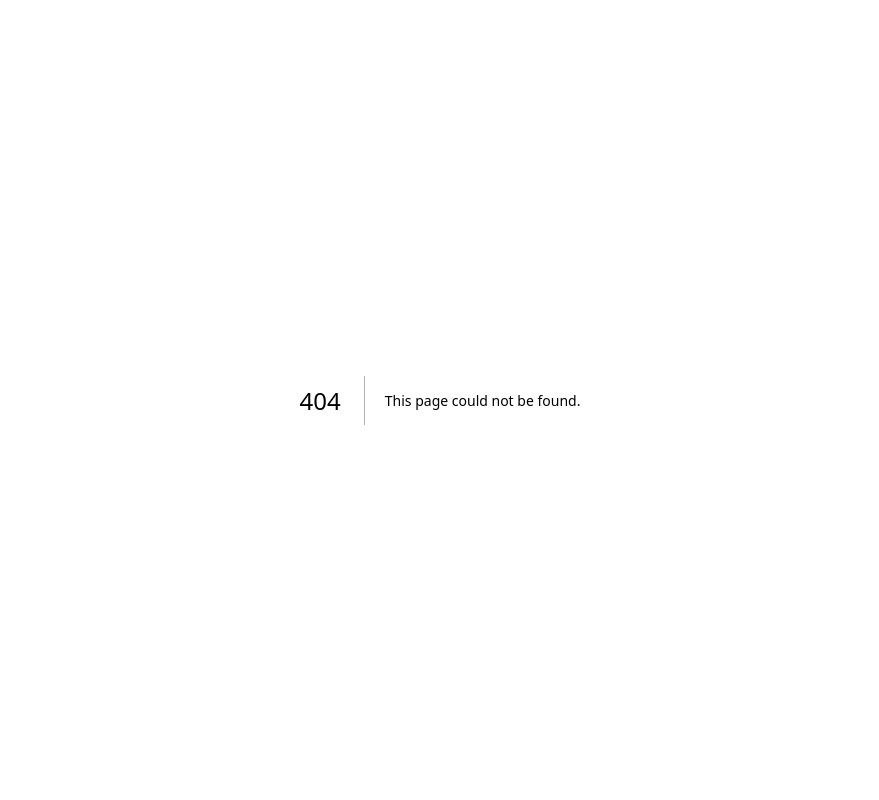
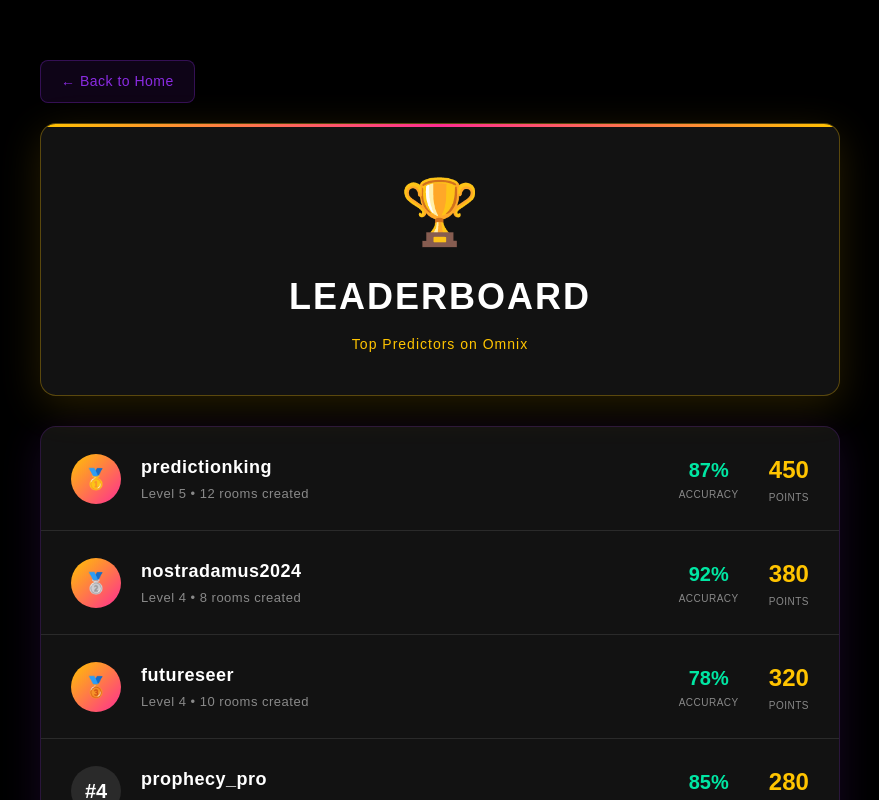
Before and after one commit to Srubin18/omnix-app, a Next.js app: page /leaderboard in a window 1280 px wide. Before the commit this address had no page. Shown: the top 800 px of the page, without its empty margins (200-1079 px from the left). Built offline with nearby package versions, Linux system fonts and the light colour scheme; sample sign-in values are in the browser's storage.

Commit message:
Create page.tsx
leaderboard changes

```diff
--- /dev/null
+++ b/app/leaderboard/page.tsx
@@ -0,0 +1,310 @@
+"use client";
+
+import { useState, useEffect } from "react";
+import { useRouter } from "next/navigation";
+
+interface LeaderboardEntry {
+  username: string;
+  points: number;
+  level: number;
+  roomsCreated: number;
+  accuracy: number;
+}
+
+export default function LeaderboardPage() {
+  const router = useRouter();
+  const [leaderboard, setLeaderboard] = useState<LeaderboardEntry[]>([]);
+  const [currentUser, setCurrentUser] = useState<string>("");
+
+  useEffect(() => {
+    // Get current user
+    const userStr = localStorage.getItem("omnix-user");
+    if (!userStr) {
+      router.push("/");
+      return;
+    }
+
+    const user = JSON.parse(userStr);
+    setCurrentUser(user.username || user.name);
+
+    // For MVP1, create mock leaderboard with current user
+    const mockLeaderboard: LeaderboardEntry[] = [
+      {
+        username: user.username || user.name,
+        points: user.stats?.points || 0,
+        level: user.stats?.level || 1,
+        roomsCreated: user.stats?.roomsCreated || 0,
+        accuracy: user.stats?.totalPredictions > 0
+          ? Math.round((user.stats.correctPredictions / user.stats.totalPredictions) * 100)
+          : 0
+      },
+      // Mock other users for demo
+      {
+        username: "predictionking",
+        points: 450,
+        level: 5,
+        roomsCreated: 12,
+        accuracy: 87
+      },
+      {
+        username: "nostradamus2024",
+        points: 380,
+        level: 4,
+        roomsCreated: 8,
+        accuracy: 92
+      },
+      {
+        username: "futureseer",
+        points: 320,
+        level: 4,
+        roomsCreated: 10,
+        accuracy: 78
+      },
+      {
+        username: "prophecy_pro",
+        points: 280,
+        level: 3,
+        roomsCreated: 7,
+        accuracy: 85
+      }
+    ];
+
+    // Sort by points
+    const sorted = mockLeaderboard.sort((a, b) => b.points - a.points);
+    setLeaderboard(sorted);
+  }, [router]);
+
+  const getRankIcon = (rank: number) => {
+    if (rank === 0) return "🥇";
+    if (rank === 1) return "🥈";
+    if (rank === 2) return "🥉";
+    return `#${rank + 1}`;
+  };
+
+  return (
+    <div style={{
+      minHeight: "100vh",
+      background: "#000000",
+      padding: "20px"
+    }}>
+      <div style={{
+        maxWidth: "800px",
+        margin: "0 auto",
+        paddingTop: "40px"
+      }}>
+        {/* Back Button */}
+        <button
+          onClick={() => router.push("/home")}
+          style={{
+            marginBottom: "20px",
+            padding: "10px 20px",
+            background: "rgba(138, 43, 226, 0.1)",
+            color: "#8A2BE2",
+            border: "1px solid rgba(138, 43, 226, 0.3)",
+            borderRadius: "8px",
+            fontSize: "14px",
+            cursor: "pointer",
+            transition: "all 0.3s",
+            letterSpacing: "0.5px"
+          }}
+          onMouseOver={(e) => {
+            e.currentTarget.style.background = "#8A2BE2";
+            e.currentTarget.style.color = "#FFFFFF";
+          }}
+          onMouseOut={(e) => {
+            e.currentTarget.style.background = "rgba(138, 43, 226, 0.1)";
+            e.currentTarget.style.color = "#8A2BE2";
+          }}
+        >
+          ← Back to Home
+        </button>
+
+        {/* Header */}
+        <div style={{
+          background: "#121212",
+          padding: "40px",
+          borderRadius: "16px",
+          boxShadow: "0 10px 40px rgba(255, 196, 0, 0.15)",
+          marginBottom: "30px",
+          border: "1px solid rgba(255, 196, 0, 0.3)",
+          position: "relative",
+          overflow: "hidden",
+          textAlign: "center"
+        }}>
+          <div style={{
+            position: "absolute",
+            top: "0",
+            left: "0",
+            right: "0",
+            height: "3px",
+            background: "linear-gradient(90deg, #FFC400, #FF2D92, #FFC400)",
+          }} />
+
+          <div style={{ fontSize: "64px", marginBottom: "10px" }}>🏆</div>
+          <h1 style={{
+            fontSize: "36px",
+            fontWeight: "700",
+            color: "#FFFFFF",
+            margin: "0 0 10px 0",
+            letterSpacing: "2px"
+          }}>
+            LEADERBOARD
+          </h1>
+          <p style={{
+            color: "#FFC400",
+            fontSize: "14px",
+            letterSpacing: "1px"
+          }}>
+            Top Predictors on Omnix
+          </p>
+        </div>
+
+        {/* Leaderboard List */}
+        <div style={{
+          background: "#121212",
+          borderRadius: "16px",
+          boxShadow: "0 10px 40px rgba(138, 43, 226, 0.15)",
+          border: "1px solid rgba(138, 43, 226, 0.2)",
+          overflow: "hidden"
+        }}>
+          {leaderboard.map((entry, index) => {
+            const isCurrentUser = entry.username === currentUser;
+
+            return (
+              <div
+                key={entry.username}
+                style={{
+                  padding: "25px 30px",
+                  borderBottom: index < leaderboard.length - 1 ? "1px solid rgba(255, 255, 255, 0.1)" : "none",
+                  background: isCurrentUser ? "rgba(138, 43, 226, 0.1)" : "transparent",
+                  display: "flex",
+                  alignItems: "center",
+                  justifyContent: "space-between",
+                  transition: "all 0.3s"
+                }}
+                onMouseOver={(e) => {
+                  if (!isCurrentUser) {
+                    e.currentTarget.style.background = "rgba(255, 255, 255, 0.03)";
+                  }
+                }}
+                onMouseOut={(e) => {
+                  if (!isCurrentUser) {
+                    e.currentTarget.style.background = "transparent";
+                  }
+                }}
+              >
+                {/* Rank + User */}
+                <div style={{ display: "flex", alignItems: "center", gap: "20px", flex: 1 }}>
+                  <div style={{
+                    width: "50px",
+                    height: "50px",
+                    borderRadius: "50%",
+                    background: index < 3 ? "linear-gradient(135deg, #FFC400, #FF2D92)" : "rgba(255, 255, 255, 0.1)",
+                    display: "flex",
+                    alignItems: "center",
+                    justifyContent: "center",
+                    fontSize: "20px",
+                    fontWeight: "700",
+                    color: "#FFFFFF"
+                  }}>
+                    {getRankIcon(index)}
+                  </div>
+
+                  <div>
+                    <div style={{
+                      fontSize: "18px",
+                      fontWeight: "600",
+                      color: "#FFFFFF",
+                      letterSpacing: "0.5px"
+                    }}>
+                      {entry.username}
+                      {isCurrentUser && (
+                        <span style={{
+                          marginLeft: "10px",
+                          fontSize: "12px",
+                          color: "#8A2BE2",
+                          background: "rgba(138, 43, 226, 0.2)",
+                          padding: "3px 8px",
+                          borderRadius: "4px",
+                          letterSpacing: "1px"
+                        }}>
+                          YOU
+                        </span>
+                      )}
+                    </div>
+                    <div style={{
+                      fontSize: "13px",
+                      color: "rgba(255, 255, 255, 0.5)",
+                      marginTop: "3px",
+                      letterSpacing: "0.5px"
+                    }}>
+                      Level {entry.level} • {entry.roomsCreated} rooms created
+                    </div>
+                  </div>
+                </div>
+
+                {/* Stats */}
+                <div style={{ display: "flex", gap: "30px", alignItems: "center" }}>
+                  <div style={{ textAlign: "center" }}>
+                    <div style={{
+                      fontSize: "20px",
+                      fontWeight: "700",
+                      color: "#00E6A3"
+                    }}>
+                      {entry.accuracy}%
+                    </div>
+                    <div style={{
+                      fontSize: "10px",
+                      color: "rgba(255, 255, 255, 0.5)",
+                      letterSpacing: "0.5px",
+                      marginTop: "2px"
+                    }}>
+                      ACCURACY
+                    </div>
+                  </div>
+
+                  <div style={{ textAlign: "center" }}>
+                    <div style={{
+                      fontSize: "24px",
+                      fontWeight: "700",
+                      color: "#FFC400"
+                    }}>
+                      {entry.points}
+                    </div>
+                    <div style={{
+                      fontSize: "10px",
+                      color: "rgba(255, 255, 255, 0.5)",
+                      letterSpacing: "0.5px",
+                      marginTop: "2px"
+                    }}>
+                      POINTS
+                    </div>
+                  </div>
+                </div>
+              </div>
+            );
+          })}
+        </div>
+
+        {/* Coming Soon Notice */}
+        <div style={{
+          marginTop: "30px",
+          padding: "20px",
+          background: "rgba(138, 43, 226, 0.05)",
+          border: "1px solid rgba(138, 43, 226, 0.2)",
+          borderRadius: "12px",
+          textAlign: "center"
+        }}>
+          <p style={{
+            color: "rgba(255, 255, 255, 0.7)",
+            fontSize: "14px",
+            margin: "0",
+            letterSpacing: "0.5px"
+          }}>
+            🚀 Real-time leaderboard updates coming soon!
+          </p>
+        </div>
+      </div>
+    </div>
+  );
+}
```
